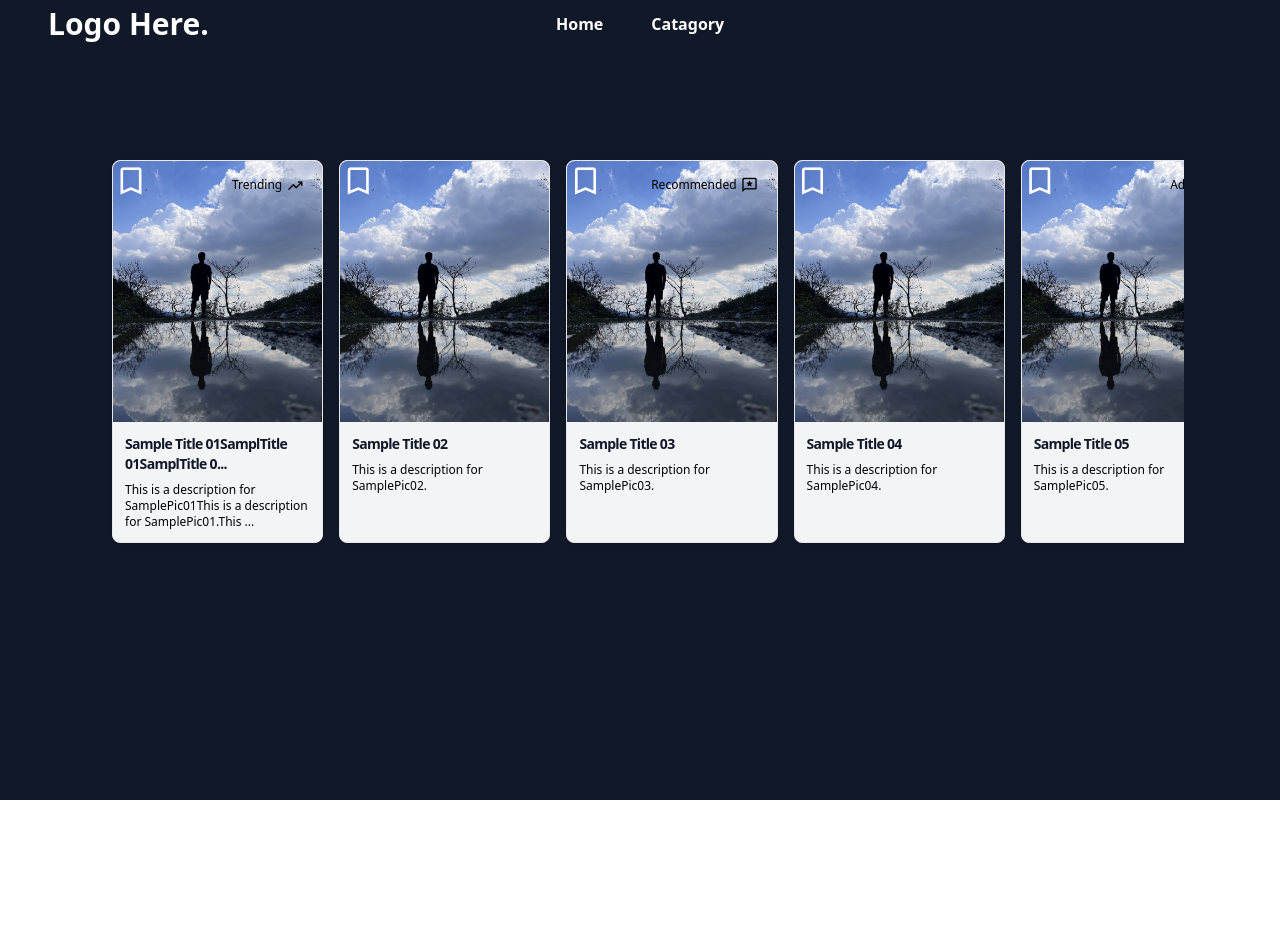
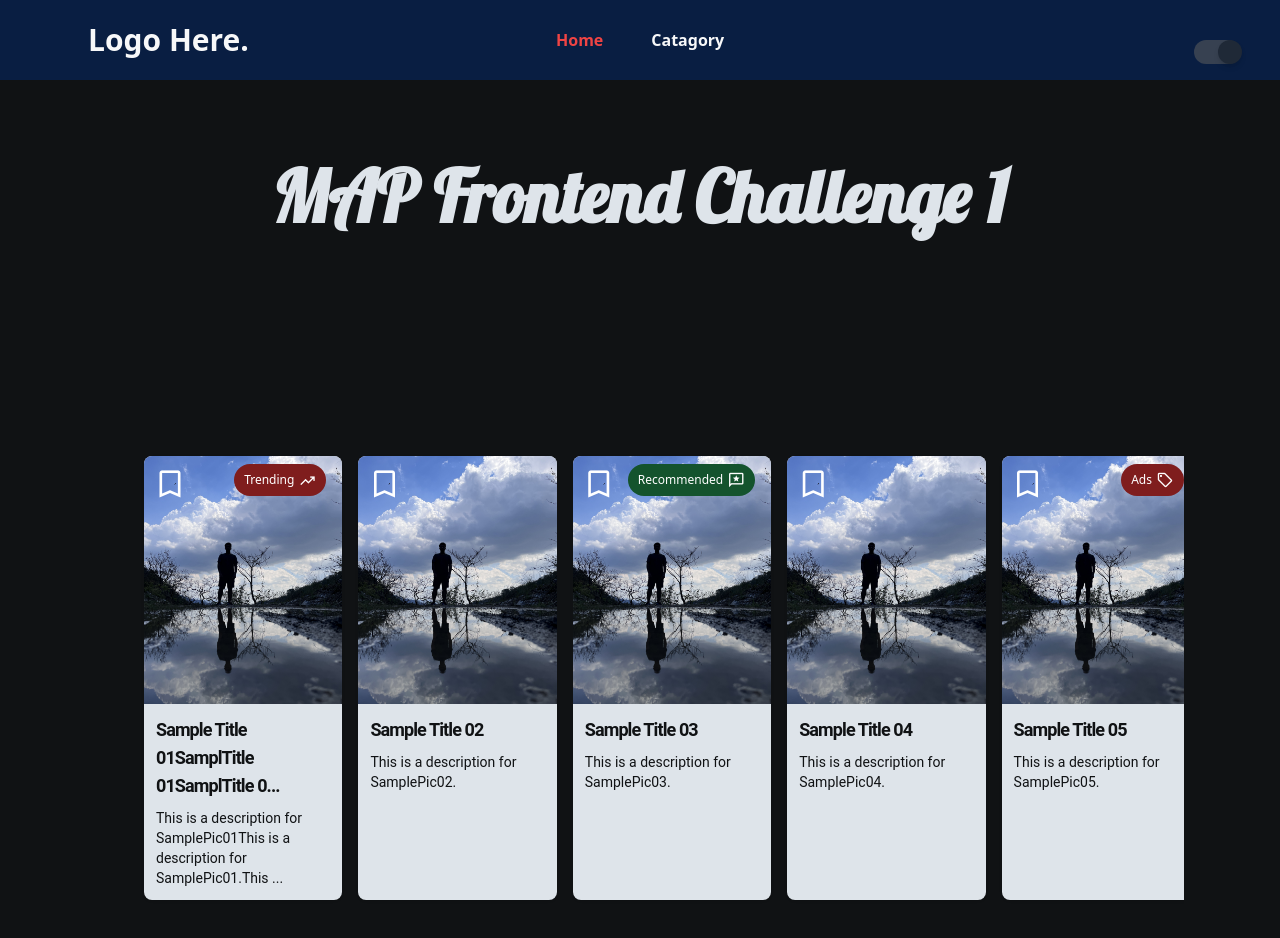
Before and after one commit to Bharatchandran/MAP_Frontend_Challenge_01, a React (Vite) app: page / in a window 1280 px wide. Shown: the top 938 px of the page. Before the commit the page ends 800 px from the top, so only its background shows below. Built offline with nearby package versions, Linux system fonts and the light colour scheme.

Commit message:
add dark And light mode

```diff
--- a/index.html
+++ b/index.html
@@ -5,6 +5,9 @@
     <link rel="icon" type="image/svg+xml" href="/vite.svg" />
     <meta name="viewport" content="width=device-width, initial-scale=1.0" />
     <link rel="stylesheet" href="https://fonts.googleapis.com/css2?family=Material+Symbols+Outlined:opsz,wght,FILL,GRAD@24,400,0,0" />
+    <link rel="preconnect" href="https://fonts.googleapis.com">
+    <link rel="preconnect" href="https://fonts.gstatic.com" crossorigin>
+    <link href="https://fonts.googleapis.com/css2?family=Lobster&display=swap" rel="stylesheet">
     <title>Vite + React</title>
   </head>
   <body>
--- a/src/App.jsx
+++ b/src/App.jsx
@@ -1,4 +1,4 @@
-import React, { useState } from 'react'
+import React, { useState, useEffect } from 'react'
 import Layout from './Component/Layout/Layout'
 import Home from './Pages/Home/Home'
 import MarkedLaterPage from './Pages/MarkedLaterPage/MarkedLaterPage'
@@ -8,9 +8,12 @@ import CardDrawer from './Component/CardDrawer/CardDrawer'
 const App = () => {
   const [markedForLater, setMarkedForLater] = useState([])
   const [showMarkedActive, setShowMarkedActive] = useState(false)
+
+
   return (
-   <div className='min-h-screen  bg-gray-900'>
+   <div className='min-h-screen bg-gray-200  dark:bg-[#101214]'>
    <NavBar showMarkedActive={showMarkedActive} setShowMarkedActive={setShowMarkedActive} />
+    <h1 className=' font-lobster text-7xl text:[#161A1D] dark:text-[#DEE4EA]  font-bold text-center my-20'>MAP Frontend Challenge 1</h1>
    <CardDrawer showMarkedActive={showMarkedActive} />
    </div>
   )
--- a/src/Component/Card/Card.jsx
+++ b/src/Component/Card/Card.jsx
@@ -29,7 +29,7 @@ const Card = ({id,title, description, image, tag }) => {
         };
     }, [image]);
     return (
-        <div className={`  relative flex-shrink-0 w-[60%] xs-[50%] sm:w-[40%] lg:w-[30.5%] xl:w-[20%] rounded-lg border shadow bg-gray-100 snap-center ${loading? "animate-pulse":""}  transition-transform duration-300 transform hover:scale-105  `}>
+        <div className={`  relative flex-shrink-0 w-[60%] xs-[50%] sm:w-[40%] lg:w-[30.5%] xl:w-[20%] rounded-lg text-[#DEE4EA] dark:text-[#101214] border-black  shadow bg-[#161A1D] dark:bg-[#DEE4EA] snap-center ${loading? "animate-pulse":""}  transition-transform duration-300 transform hover:scale-105  `}>
             {loading ?
                 <CardSkelton />
             :
@@ -41,25 +41,25 @@ const Card = ({id,title, description, image, tag }) => {
                     <div className={` ${isHovered ? "w-full aspect-h-6 opacity-20 rounded-lg aspect-w-4 " : "aspect-w-4 aspect-h-5  "} `}>
                         <img className='rounded-t-lg  ' src={image} alt="" />
                     </div>
-                    <div className={`${isHovered?"absolute  top-12 left-2  ":"overflow-hidden"} p-3  flex flex-col flex-wrap  `}>
-                        <h2 className='mb-2 text-sm font-bold tracking-tighter text-gray-900 dark:text-black'>
+                    <div className={`${isHovered?"absolute  top-14 left-2  ":"overflow-hidden"} p-3  flex flex-col flex-wrap    `}>
+                        <h2 className={`${isHovered?"text-4xl ":"text-lg"}  mb-2  font-bold tracking-tighter font-roboto  `}>
                             {title.length > 40  ? !isHovered?title.slice(0,40)+"..." : title.slice(0,50)+"..." : title}
                         </h2>
-                        <p className='text-xs'>
+                        <p className={`${isHovered?"text-xl ":"text-sm"} font-roboto `}>
                             {description.length > 100 ? !isHovered?description.slice(0,80)+"..." : description.slice(0,150)+"..." : description}
                         </p>
                     </div>
                     {
                         tag ?
-                            <div className={`absolute top-2 right-0 `}>
-                                <CardTag tag={tag} isHovered={isHovered} />
+                            <div className={`absolute top-2 right-2 `}>
+                                <CardTag tag={tag}  />
                             </div>
 
                         : ""
                     }
                     {
                         isHovered ?
-                            <div className="absolute">
+                            <div className="absolute left-2 top-2 ">
                                 { marked.some(el => el.markedId === id) ?
                                     <button
                                     onClick={() => handleRemoveMarkForLater(id)}
@@ -77,7 +77,7 @@ const Card = ({id,title, description, image, tag }) => {
 
                             </div>
                         :
-                            <div className={`absolute `}>
+                            <div className={`absolute left-2 top-2 `}>
                                 {
                                     marked.some(el => el.markedId === id) ?
                                         <button  className="text-blue-700   text-4xl material-symbols-outlined">
--- a/src/Component/CardDrawer/CardDrawer.jsx
+++ b/src/Component/CardDrawer/CardDrawer.jsx
@@ -39,13 +39,13 @@ function CardDrawer({showMarkedActive}) {
     <div
     onMouseEnter={handleMouseEnter}
     onMouseLeave={handleMouseLeave}
-    className=" h-3/4 w-full flex items-center justify-center p-24"
+    className="relative h-3/4 w-full flex items-center justify-center p-24  "
     >
       {
         drawerHover ?
           <div>
             <button
-            className=" opacity-25 hover:opacity-75 h-10 w-10 bg-black absolute z-10 left-10  rounded-md flex items-center justify-center"
+            className=" opacity-25 hover:opacity-75 h-10 w-10 bg-black absolute z-10 left-10   rounded-md flex items-center justify-center"
             onClick={scrollLeft}
             >
               <span className="material-symbols-outlined text-white">
@@ -53,7 +53,7 @@ function CardDrawer({showMarkedActive}) {
               </span>
             </button>
             <button
-            className=" opacity-25 hover:opacity-75 h-10 w-10 bg-black absolute z-10 right-10 rounded-md flex items-center justify-center"
+            className=" opacity-25 hover:opacity-75 h-10 w-10 bg-black absolute z-10 right-10 rounded-md flex items-center justify-center "
             onClick={scrollRight}
             >
                 <span className="text-white material-symbols-outlined">
@@ -67,7 +67,7 @@ function CardDrawer({showMarkedActive}) {
 
 
         <div
-        className="w-full  p-4 flex gap-4 overflow-x-auto overflow-y-hidden"
+        className="w-full  p-12 flex gap-4 overflow-x-auto overflow-y-hidden"
         ref={containerRef}
         >
           {showMarkedActive ?
--- a/src/Component/CardTag/CardTag.jsx
+++ b/src/Component/CardTag/CardTag.jsx
@@ -1,5 +1,5 @@
 import React, { useEffect, useState } from 'react'
-const CardTag = ({tag, isHovered}) => {
+const CardTag = ({tag}) => {
     const [selectTag, letSelectTag] = useState({
         color: "",
         icon: ""
@@ -10,25 +10,25 @@ const CardTag = ({tag, isHovered}) => {
         switch (tag) {
             case 'Recommended':
                 letSelectTag({
-                    className: "dark:bg-green-900 ",
+                    className: "bg-green-900 ",
                     icon: "reviews"
                 })
                 break
             case 'Trending':
                 letSelectTag({
-                    className: "dark:bg-red-900",
+                    className: "bg-red-900",
                     icon: "trending_up"
                 })
                 break
             case 'Ads':
                 letSelectTag({
-                    className: "dark:bg-red-900",
+                    className: "bg-red-900",
                     icon: "sell"
                 })
                 break
             default:
                 letSelectTag({
-                    className: "dark:bg-red-900",
+                    className: "bg-red-900",
                     icon: ""
                 })
 
@@ -41,7 +41,7 @@ const CardTag = ({tag, isHovered}) => {
     <div>
       <div className={` text-xs font-medium me-2 px-2.5 py-0.5 rounded-full ${selectTag.className} dark:text-white flex items-center justify-between z-20`}>
             <p className='hidden md:block'>{tag}</p>
-            <span className={`material-symbols-outlined ${isHovered? "text-xs": "text-lg"} ml-1`}>
+            <span className={`material-symbols-outlined text-lg ml-1`}>
                 {selectTag.icon}
             </span>
       </div>
--- a/src/Component/NavBar/NavBar.jsx
+++ b/src/Component/NavBar/NavBar.jsx
@@ -1,27 +1,52 @@
 import React from 'react'
 import { NavLink } from 'react-router-dom'
+import { useState, useEffect } from 'react'
 
 const NavBar = ({showMarkedActive, setShowMarkedActive}) => {
-  return (
+    const [darkMode, setDarkMode] = useState(true)
 
-    <nav class="flex relative justify-between bg-gray-900 text-white w-screen h-12">
-      <div class="px-5 xl:px-12  flex w-full items-center">
-        <div class="text-3xl font-bold font-heading" href="#">
+    const toggleTheme = () => {
+      setDarkMode(!darkMode);
+    };
+    useEffect(() => {
+      if (darkMode) {
+        document.documentElement.classList.add('dark');
+      } else {
+        document.documentElement.classList.remove('dark');
+      }
+    }, [darkMode]);
+
+    return (
+
+    <nav className="flex relative justify-between bg-[#FFFFFF] dark:bg-[#091E42] text-[#091E42] dark:text-[#F7F8F9] w-screen h-16 p-10">
+      <div className="px-5 xl:px-12  flex w-full items-center">
+        <div className="text-3xl font-bold font-heading" href="#">
           Logo Here.
         </div>
-        <div class="hidden absolute left-0 right-0 mx-auto w-[200px] md:flex px-4  font-semibold font-heading space-x-12">
-            <button className='hover:text-red-500'
-                onClick={() => setShowMarkedActive(false)}
+        <div className="hidden absolute left-0 right-0 mx-auto w-[200px] md:flex px-4  font-semibold font-heading space-x-12">
+            <button
+            className={`hover:text-red-500 ${!showMarkedActive?"text-red-500":" "}`}
+            onClick={() => setShowMarkedActive(false)}
              >
                 Home
             </button>
-            <button onClick={() => setShowMarkedActive(true)}  className='hover:text-red-500'
+            <button
+            className={`hover:text-red-500 ${showMarkedActive?"text-red-500":" "}`}
+            onClick={() => setShowMarkedActive(true)}
              >
                 Catagory
             </button>
         </div>
 
       </div>
+      <button
+       onClick={toggleTheme}
+       className="relative w-12 h-6 bg-gray-300 dark:bg-gray-700 rounded-full focus:outline-none  "
+      >
+        <span
+        className={`absolute top-0 left-0 w-6 h-6 bg-white dark:bg-gray-800 rounded-full shadow-md transform transition-transform duration-300 ${darkMode ? 'translate-x-full' : 'translate-x-0'}`}
+        />
+      </button>
 
     </nav>
 
--- a/tailwind.config.js
+++ b/tailwind.config.js
@@ -1,5 +1,6 @@
 /** @type {import('tailwindcss').Config} */
 export default {
+  darkMode: 'class',
   content: [
     "./index.html",
     "./src/**/*.{js,ts,jsx,tsx}",
@@ -8,6 +9,10 @@ export default {
     extend: {
       aspectRatio: {
         '4/3': '4 / 3',
+      },
+      fontFamily: {
+        lobster: ["Lobster", 'sans-serif'],
+        roboto: ["Roboto", "sans-serif"]
       }
     },
   },
```
